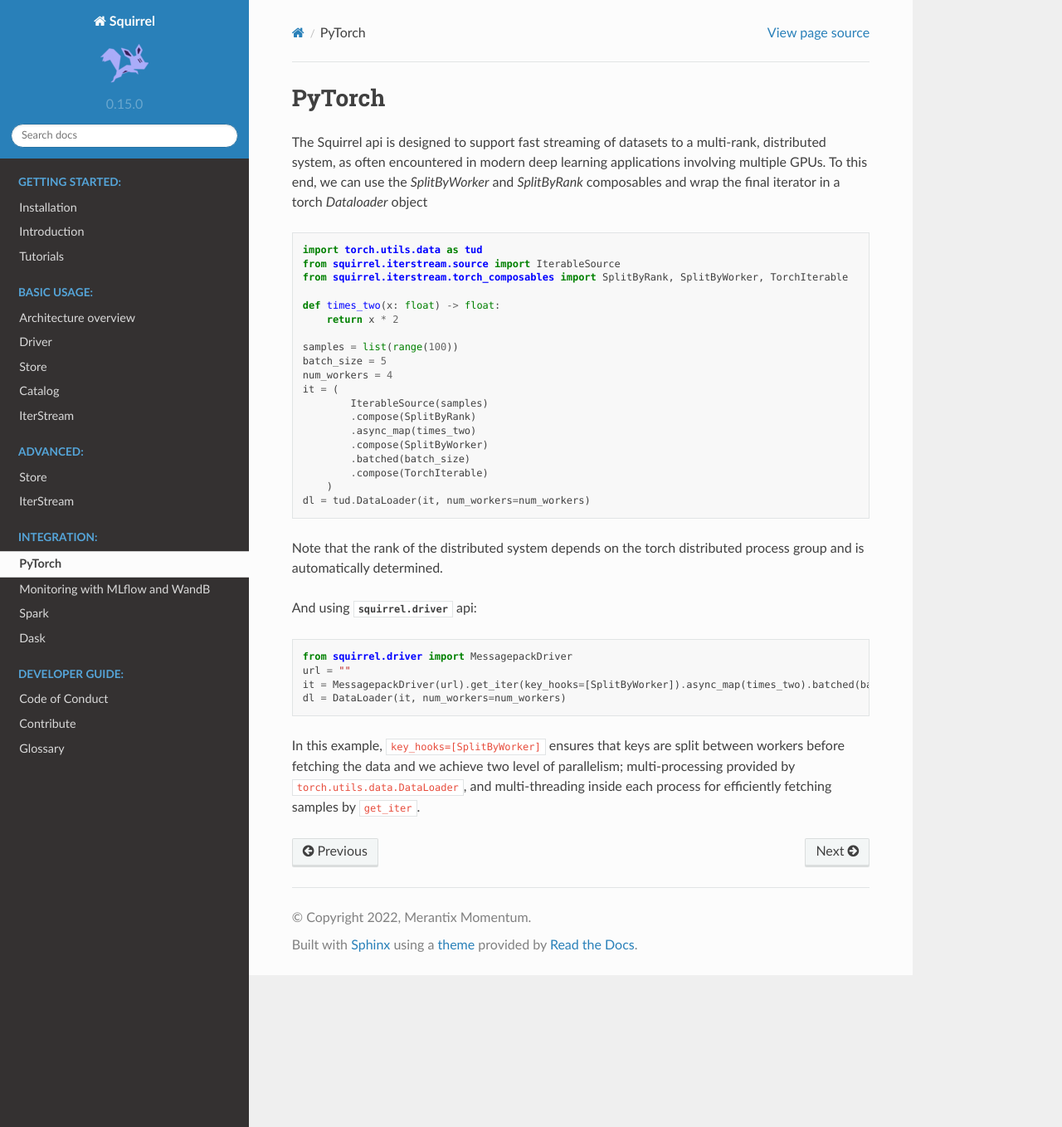
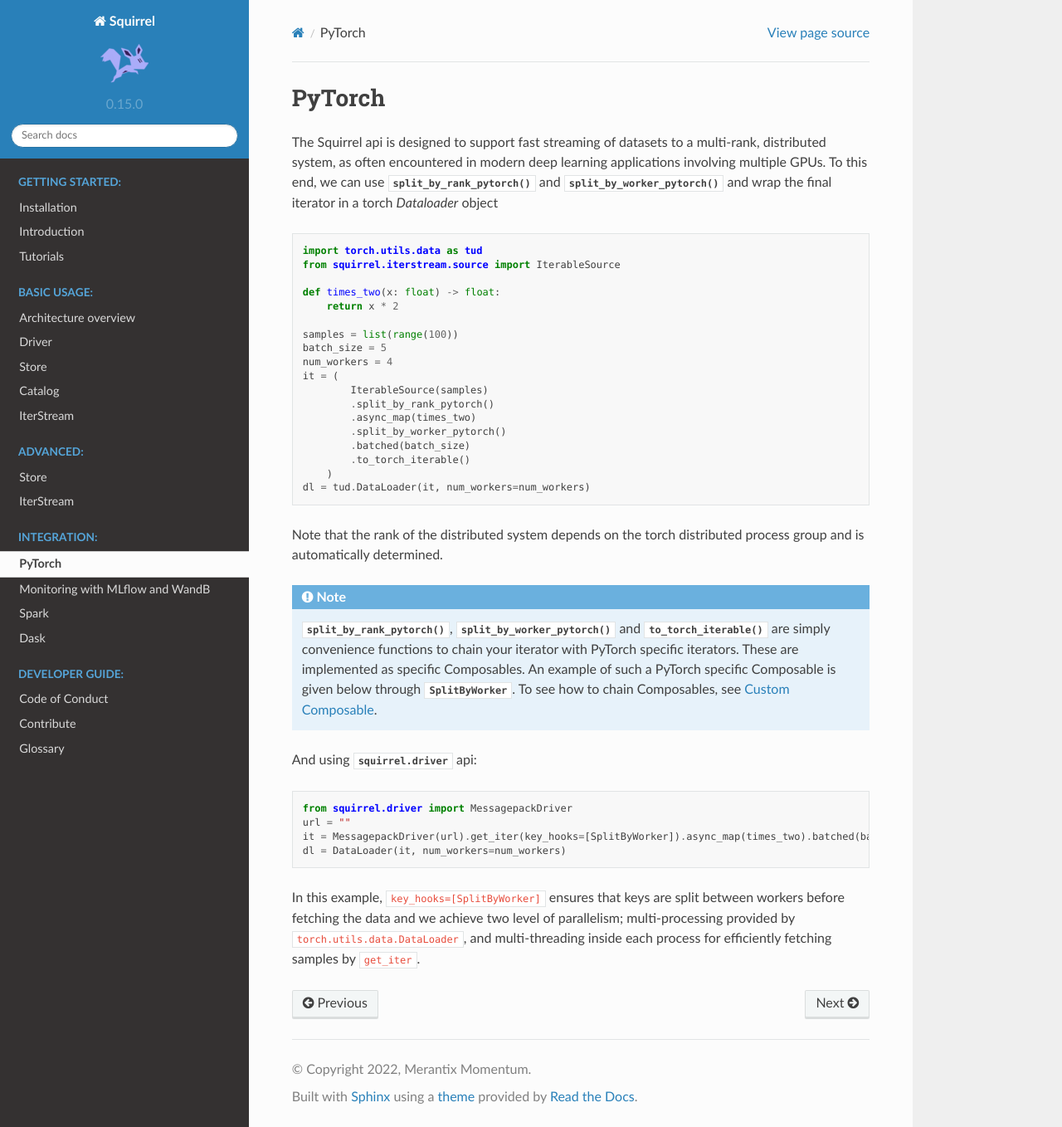
Before and after one commit to merantix-momentum/squirrel-core, a Sphinx documentation site: the page built from docs/integration/pytorch.rst, in a window 1280 px wide and 1358 px high. Shown: the whole window at 83% size. Built offline with Sphinx 7.4.7 and the Read the Docs theme 2.0.0, drawn with Linux system fonts in a browser that asks for light colours; the version number is read from the project's files by our own code.

Commit message:
update docs

```diff
--- a/docs/integration/pytorch.rst
+++ b/docs/integration/pytorch.rst
@@ -1,13 +1,13 @@
 PyTorch
 ===========
-The Squirrel api is designed to support fast streaming of datasets to a multi-rank, distributed system, as often encountered in modern deep learning applications involving multiple GPUs. To this end, we can use the `SplitByWorker` and `SplitByRank` composables and wrap the final iterator in a torch `Dataloader` object
+The Squirrel api is designed to support fast streaming of datasets to a multi-rank, distributed system, as often encountered in modern deep learning applications involving multiple GPUs.
+To this end, we can use :py:meth:`split_by_rank_pytorch` and :py:meth:`split_by_worker_pytorch` and wrap the final iterator in a torch `Dataloader` object
 
 .. _pytorch_example:
 .. code-block:: python
 
     import torch.utils.data as tud
     from squirrel.iterstream.source import IterableSource
-    from squirrel.iterstream.torch_composables import SplitByRank, SplitByWorker, TorchIterable
 
     def times_two(x: float) -> float:
         return x * 2
@@ -17,15 +17,22 @@
     num_workers = 4
     it = (
             IterableSource(samples)
-            .compose(SplitByRank)
+            .split_by_rank_pytorch()
             .async_map(times_two)
-            .compose(SplitByWorker)
+            .split_by_worker_pytorch()
             .batched(batch_size)
-            .compose(TorchIterable)
+            .to_torch_iterable()
         )
     dl = tud.DataLoader(it, num_workers=num_workers)
 
 Note that the rank of the distributed system depends on the torch distributed process group and is automatically determined.
+
+.. note::
+
+    :py:meth:`split_by_rank_pytorch`, :py:meth:`split_by_worker_pytorch` and :py:meth:`to_torch_iterable`
+    are simply convenience functions to chain your iterator with PyTorch specific iterators. These are implemented
+    as specific Composables. An example of such a PyTorch specific Composable is given below through :py:class:`SplitByWorker`.
+    To see how to chain Composables, see :ref:`advanced/iterstream:Custom Composable`.
 
 And using :py:mod:`squirrel.driver` api:
 
--- a/docs/usage/iterstream.rst
+++ b/docs/usage/iterstream.rst
@@ -69,7 +69,7 @@
 .. note::
 
     Note that when defining a custom Composable, you have to omit the `source` argument in the constructor signature.
-    This is because the `source` of your custom Composable is automatically set the Composable that is operating on.
+    This is because the `source` of your custom Composable is automatically set to the Composable that it operates on.
     The only time the `source` argument is explicitly set is when creating a `IterableSource`,
     as this marks the beginning of the chain of Composables.
 
```
